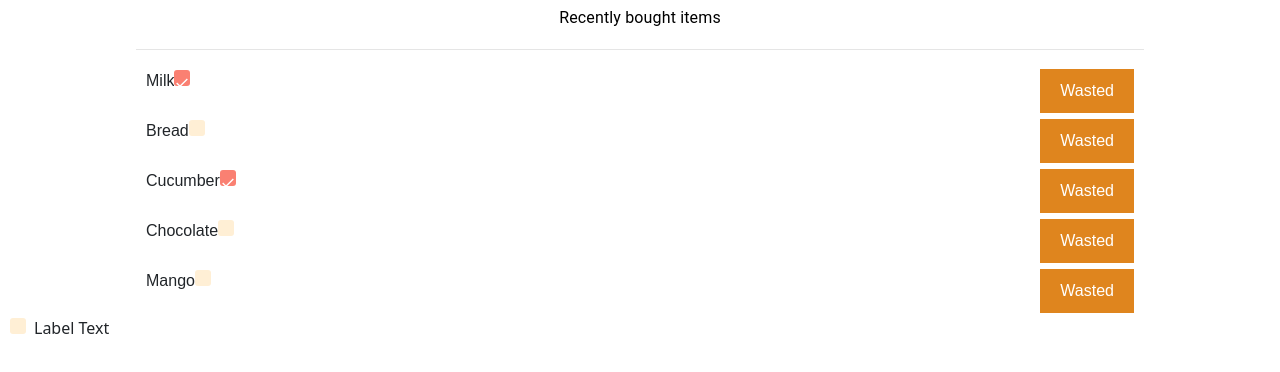
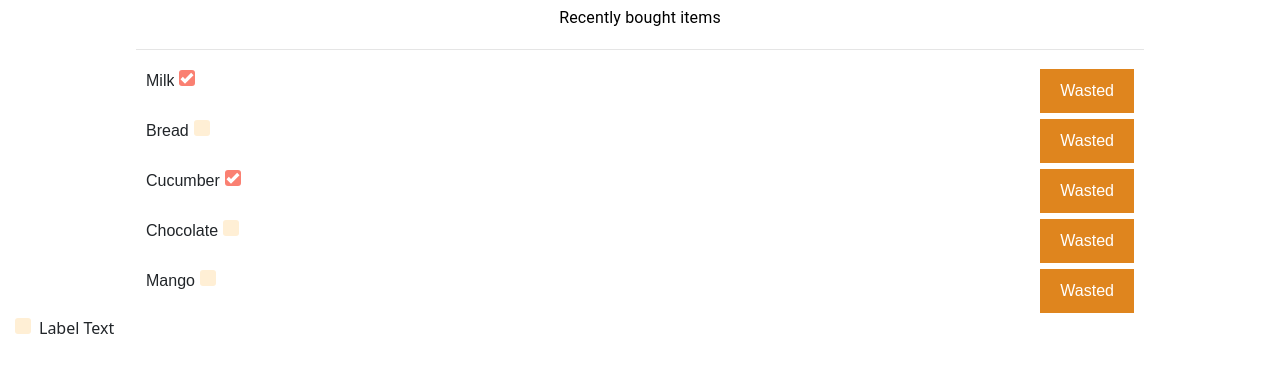
Before and after one commit to Kata-M/Foodis, a React (Create React App) app: page / in a window 1280 px wide. Shown: the part 134-506 px from the top of the page. Built offline with nearby package versions, Linux system fonts and the light colour scheme.

Commit message:
changed checkboxes

```diff
--- a/src/Components/Checkbox.js
+++ b/src/Components/Checkbox.js
@@ -4,12 +4,14 @@ import styled from 'styled-components'
 const CheckboxContainer = styled.div`
   display: inline-block;
   vertical-align: middle;
+  padding-left: 5px;
 `
 
 const Icon = styled.svg`
   fill: none;
   stroke: white;
-  stroke-width: 2px;
+  stroke-width: 5px;
+  padding-bottom: 10px;
 `
 // Hide checkbox visually but remain accessible to screen readers.
 // Source: https://polished.js.org/docs/#hidevisually
```
